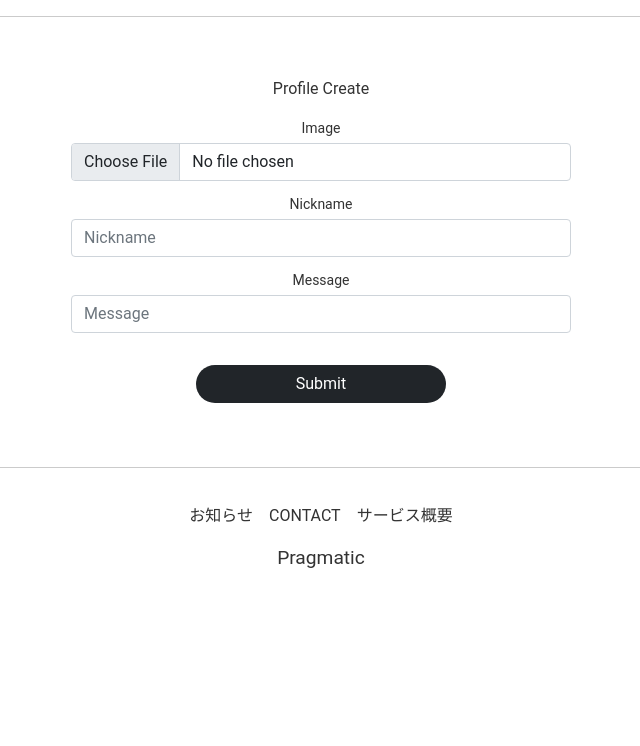
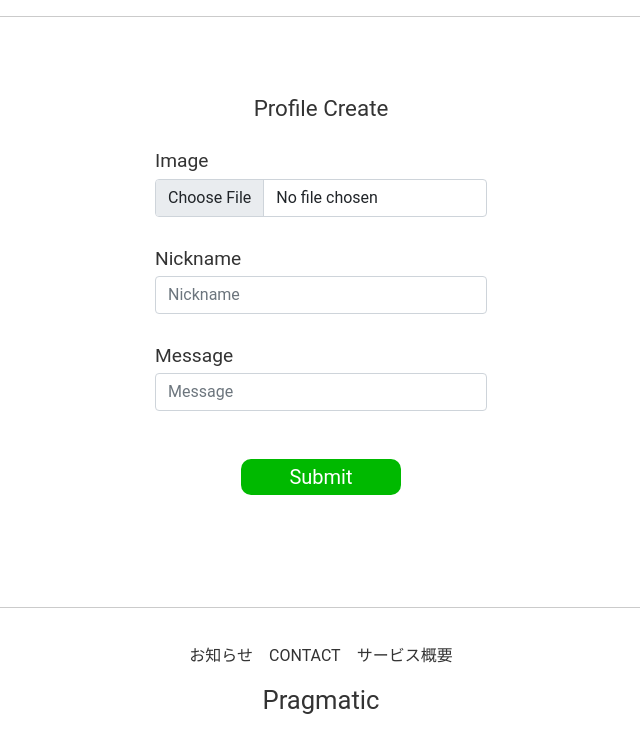
Before and after one commit to cit007/pinterest, a Django app: page /profiles/create/ in a window 1280 px wide. Shown: the part 128-874 px from the top of the page, without its empty margins (319-959 px from the left). Before the commit the page ends 696 px from the top, so only its background shows below. Run offline with Django 3.2, Linux system fonts and the light colour scheme; some libraries are stand-ins or nearby versions.

Commit message:
profile layout

```diff
--- a/accountapp/templates/accountapp/detail.html
+++ b/accountapp/templates/accountapp/detail.html
@@ -16,9 +16,7 @@
 
             {% else %}
                 {% if target_user == user %}
-                <a href="{% url 'profileapp:create' %}">
-                    <p>Create Profile</p>
-                </a>
+                <a href="{% url 'profileapp:create' %}">Create Profile <i class="fas fa-edit"></i></a>
                 {% endif %}
             {% endif %}
         </div>
--- a/profileapp/templates/profileapp/create.html
+++ b/profileapp/templates/profileapp/create.html
@@ -3,14 +3,14 @@
 
 {% block content %}
 
-    <div class="create" style="text-align:center; max-width:500px; margin:4rem auto;">
-        <div class="mb-4">
+    <div class="profile-create">
+        <div class="title">
             <h4>Profile Create</h4>
         </div>
         <form action="{% url 'profileapp:create' %}" method="post" enctype="multipart/form-data">
             {% csrf_token %}
             {% bootstrap_form form %}
-            <input type="submit" class="btn btn-dark rounded-pill col-6 mt-3">
+            <input type="submit" class="submit-btn">
         </form>
     </div>
 
--- a/profileapp/templates/profileapp/update.html
+++ b/profileapp/templates/profileapp/update.html
@@ -3,14 +3,14 @@
 
 {% block content %}
 
-    <div class="create" style="text-align:center; max-width:500px; margin:4rem auto;">
-        <div class="mb-4">
+    <div class="profile-update">
+        <div class="title">
             <h4>Profile Update</h4>
         </div>
         <form action="{% url 'profileapp:update' pk=target_profile.pk %}" method="post" enctype="multipart/form-data">
             {% csrf_token %}
             {% bootstrap_form form %}
-            <input type="submit" class="btn btn-dark rounded-pill col-6 mt-3">
+            <input type="submit" class="submit-btn">
         </form>
     </div>
 
--- a/static/css/account.css
+++ b/static/css/account.css
@@ -57,7 +57,10 @@
   margin: 2rem calc(50% - 5rem) 2rem calc(50% - 5rem);
 }
 
-.account-create .submit-btn:hover {
+.account-create .submit-btn:hover,
+.account-update .submit-btn:hover,
+.account-delete .delete-btn:hover,
+.account-login .submit-btn:hover {
   transform: scale(1.1);
   opacity: 1;
 }
--- a/static/css/base.css
+++ b/static/css/base.css
@@ -16,11 +16,19 @@ h1 {
 }
 
 h3 {
-  font-size: 1.2rem;
+  font-size: 1.8rem;
+}
+
+h3 {
+  font-size: 1.6rem;
 }
 
 h4 {
-  font-size: 1rem;
+  font-size: 1.4rem;
+}
+
+h5 {
+  font-size: 1.2rem;
 }
 
 .main {
--- /dev/null
+++ b/static/css/profile.css
@@ -0,0 +1,42 @@
+.profile-create,
+.profile-update {
+  max-width: 500px;
+  margin: 4rem auto;
+  font-size: 1.2rem;
+  padding: 1rem;
+
+  display: flex;
+  flex-direction: column;
+  align-items: center;
+}
+
+.profile-create .title,
+.profile-update .title {
+  text-align: center;
+  margin-bottom: 1rem;
+}
+
+.profile-create form label,
+.profile-update form label {
+  margin-top: 1rem;
+  margin-bottom: 8px;
+}
+
+.profile-create .submit-btn,
+.profile-update .submit-btn {
+  border: none;
+  border-radius: 10px;
+  font-size: 1.25rem;
+  margin-top: 1rem;
+  color: white;
+  background-color: var(--line-color);
+  width: 10rem;
+  padding: 8px;
+  margin: 2rem calc(50% - 5rem) 2rem calc(50% - 5rem);
+}
+
+.profile-create .submit-btn:hover,
+.profile-update .submit-btn:hover {
+  transform: scale(1.1);
+  opacity: 1;
+}
```
Also changed, not shown: db.sqlite3.
